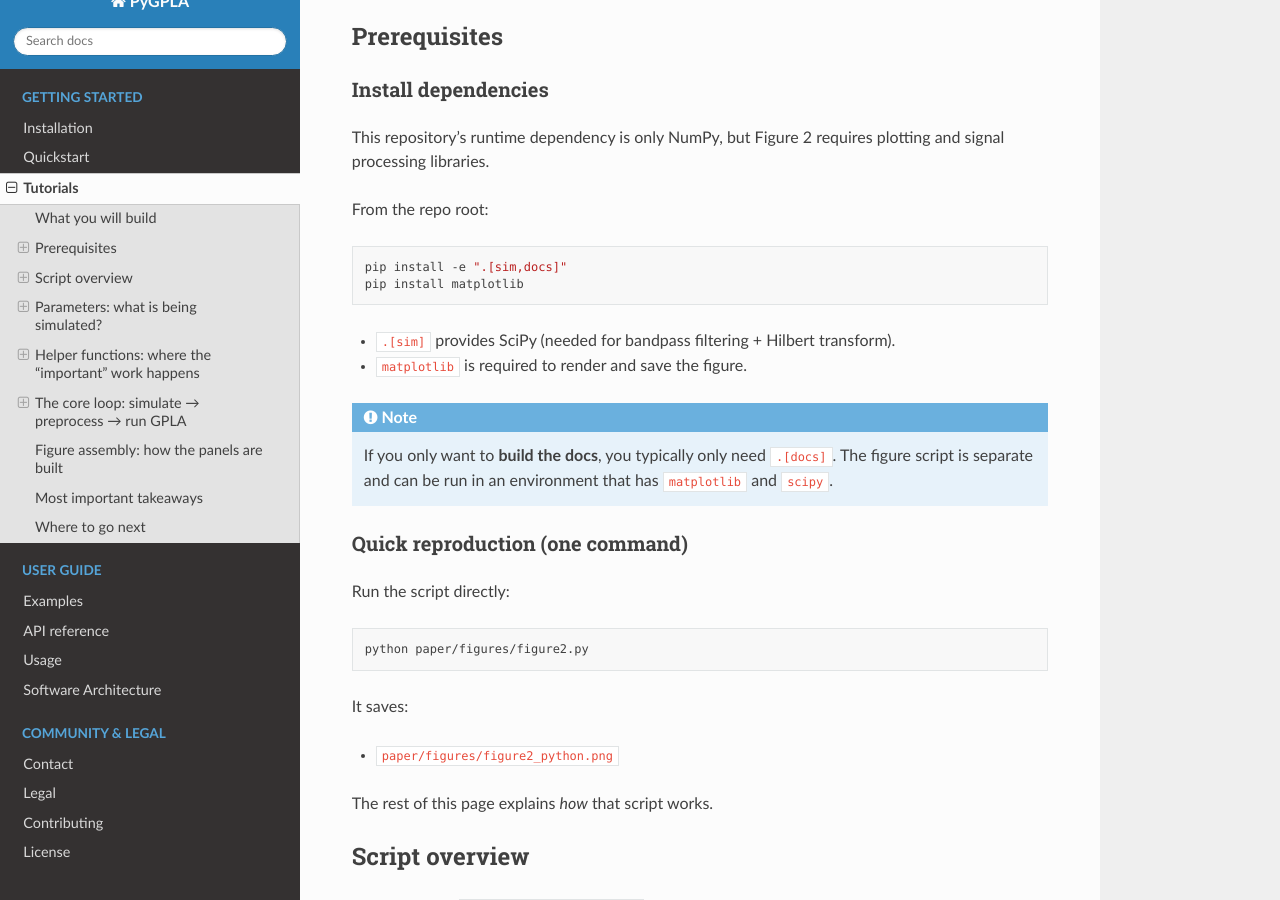
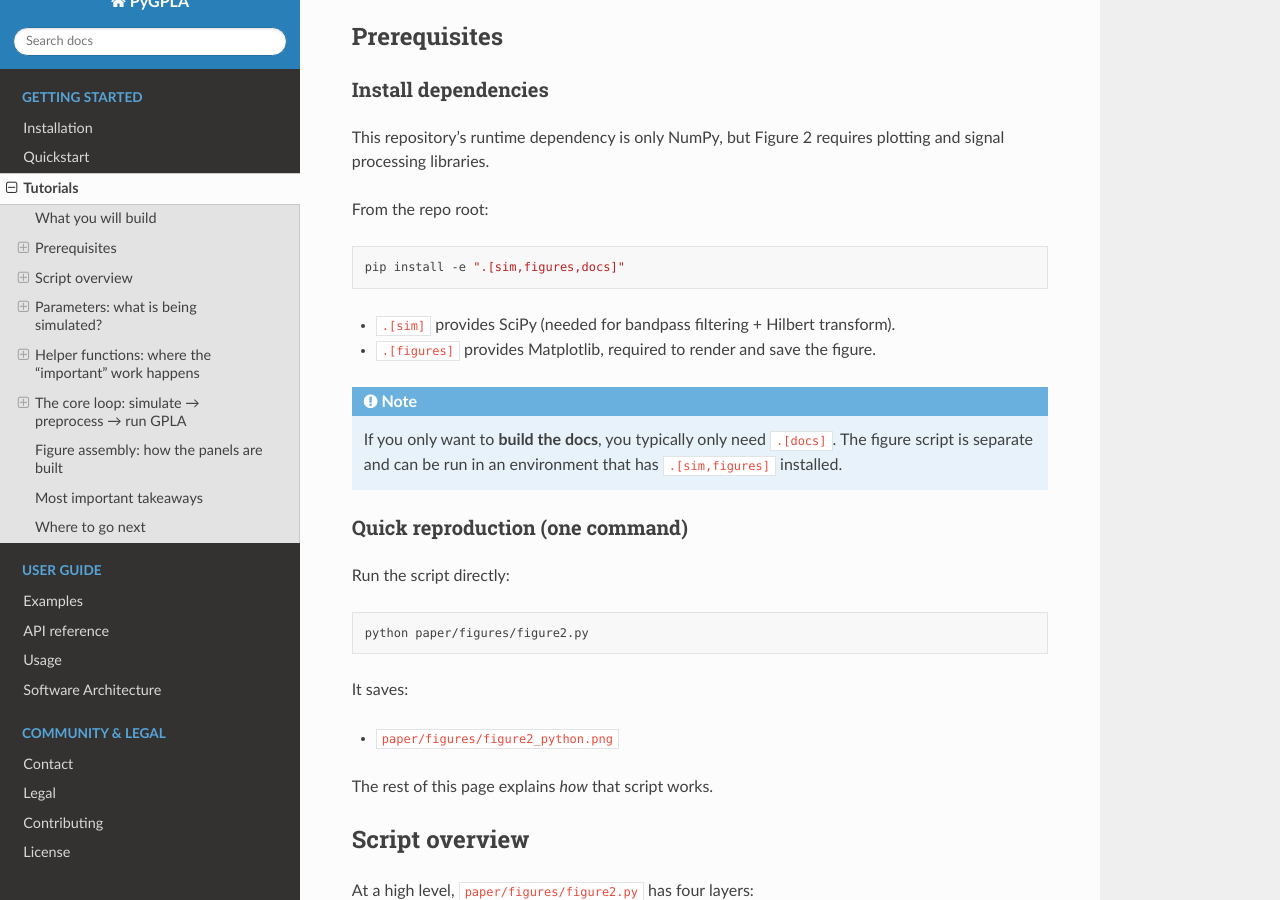
Before and after one commit to CMC-unit/PyGPLA, a Sphinx documentation site: the page built from docs/tutorials.md, in a window 1280 px wide and 900 px high, scrolled down 926 px. Built offline with Sphinx 7.4.7 and the Read the Docs theme 3.1.0, drawn with Linux system fonts in a browser that asks for light colours.

Commit message:
Joss review fixes (#3)

````diff
--- a/docs/tutorials.md
+++ b/docs/tutorials.md
@@ -39,16 +39,15 @@ signal processing libraries.
 From the repo root:
 
 ```bash
-pip install -e ".[sim,docs]"
-pip install matplotlib
+pip install -e ".[sim,figures,docs]"
 ```
 
 - `.[sim]` provides SciPy (needed for bandpass filtering + Hilbert transform).
-- `matplotlib` is required to render and save the figure.
+- `.[figures]` provides Matplotlib, required to render and save the figure.
 
 :::{note}
 If you only want to **build the docs**, you typically only need `.[docs]`. The figure script
-is separate and can be run in an environment that has `matplotlib` and `scipy`.
+is separate and can be run in an environment that has `.[sim,figures]` installed.
 :::
 
 ### Quick reproduction (one command)
````
Also changed, not shown: README.md (+3 -2 lines), pyproject.toml (+14 -0 lines), paper/figures/figure2_python.png, paper/figures/figure2_python.svg, 3 other files.
